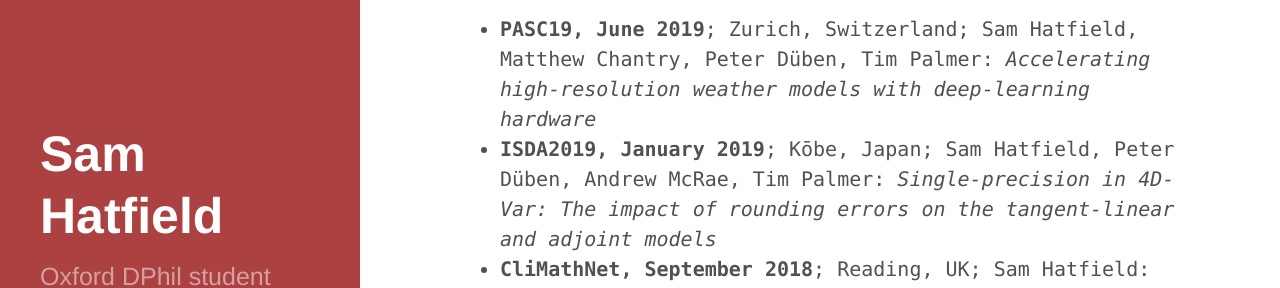
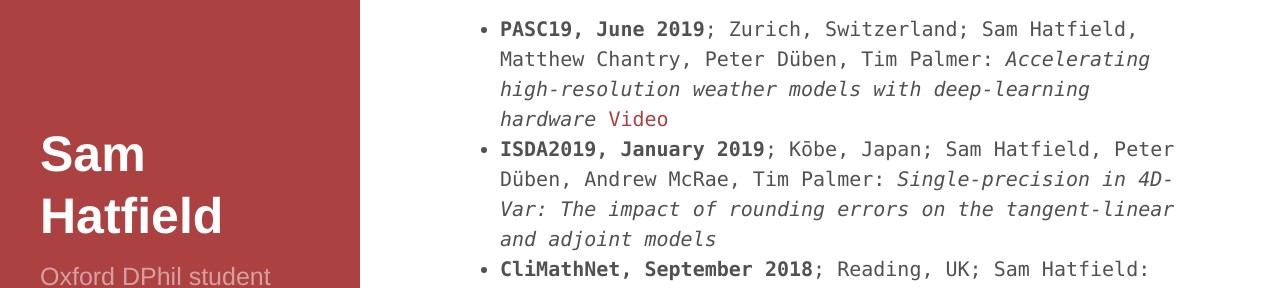
Before and after one commit to samhatfield/samhatfield.github.io, a Jekyll site: the page built from presentations.md, in a window 1280 px wide and 900 px high. Shown: the part 184-472 px from the top of the window. Built offline with Jekyll 4.4.1, drawn with Linux system fonts in a browser that asks for light colours; nearby versions of some CDN libraries; some web fonts are replaced.

Commit message:
Add video link to PASC talk

```diff
--- a/presentations.md
+++ b/presentations.md
@@ -7,7 +7,7 @@ title: Presentations
 
 
 <ul class="publication-list">
-    <li><b>PASC19, June 2019</b>; Zurich, Switzerland; Sam Hatfield, Matthew Chantry, Peter Düben, Tim Palmer: <em>Accelerating high-resolution weather models with deep-learning hardware</em></li>
+    <li><b>PASC19, June 2019</b>; Zurich, Switzerland; Sam Hatfield, Matthew Chantry, Peter Düben, Tim Palmer: <em>Accelerating high-resolution weather models with deep-learning hardware</em> <a href="https://video.ethz.ch/conferences/2019/pasc19/f6a2bdd0-6bf1-4cf0-bb4d-2eb91762b953.html">Video</a></li>
     <li><b>ISDA2019, January 2019</b>; Kōbe, Japan; Sam Hatfield, Peter Düben, Andrew McRae, Tim Palmer: <em>Single-precision in 4D-Var: The impact of rounding errors on the tangent-linear and adjoint models</em></li>
     <li><b>CliMathNet, September 2018</b>; Reading, UK; Sam Hatfield: <em>Accelerating data assimilation and numerical weather prediction through reduced-precision computing</em></li>
     <li><b>SIAM Uncertainty Quantification, April 2018</b>; Anaheim, USA; Sam Hatfield, Peter Düben, Matthew Chantry, Tim Palmer: <em>Reducing Precision in Ensemble Data Assimilation to Improve Forecast Skill</em></li>
```
